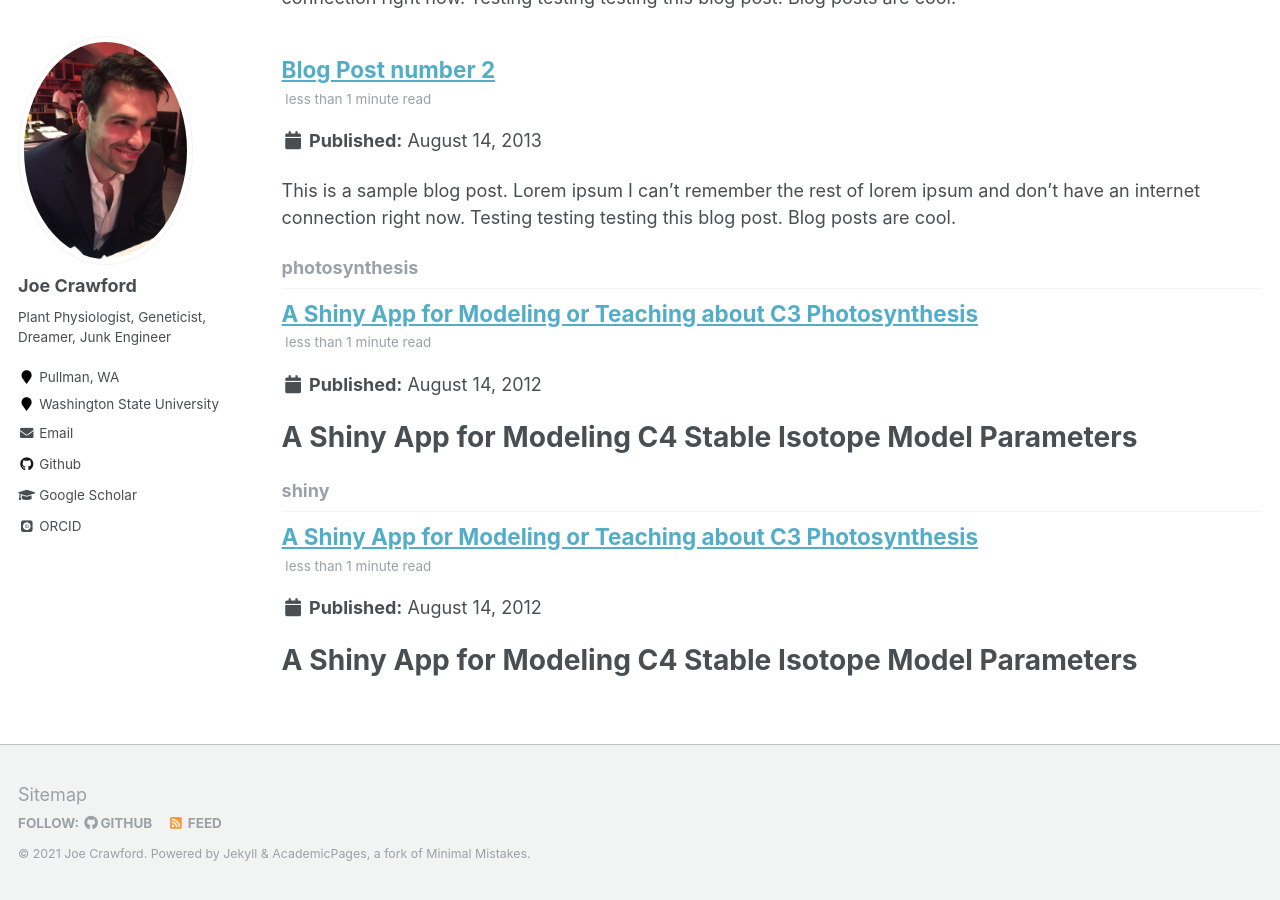
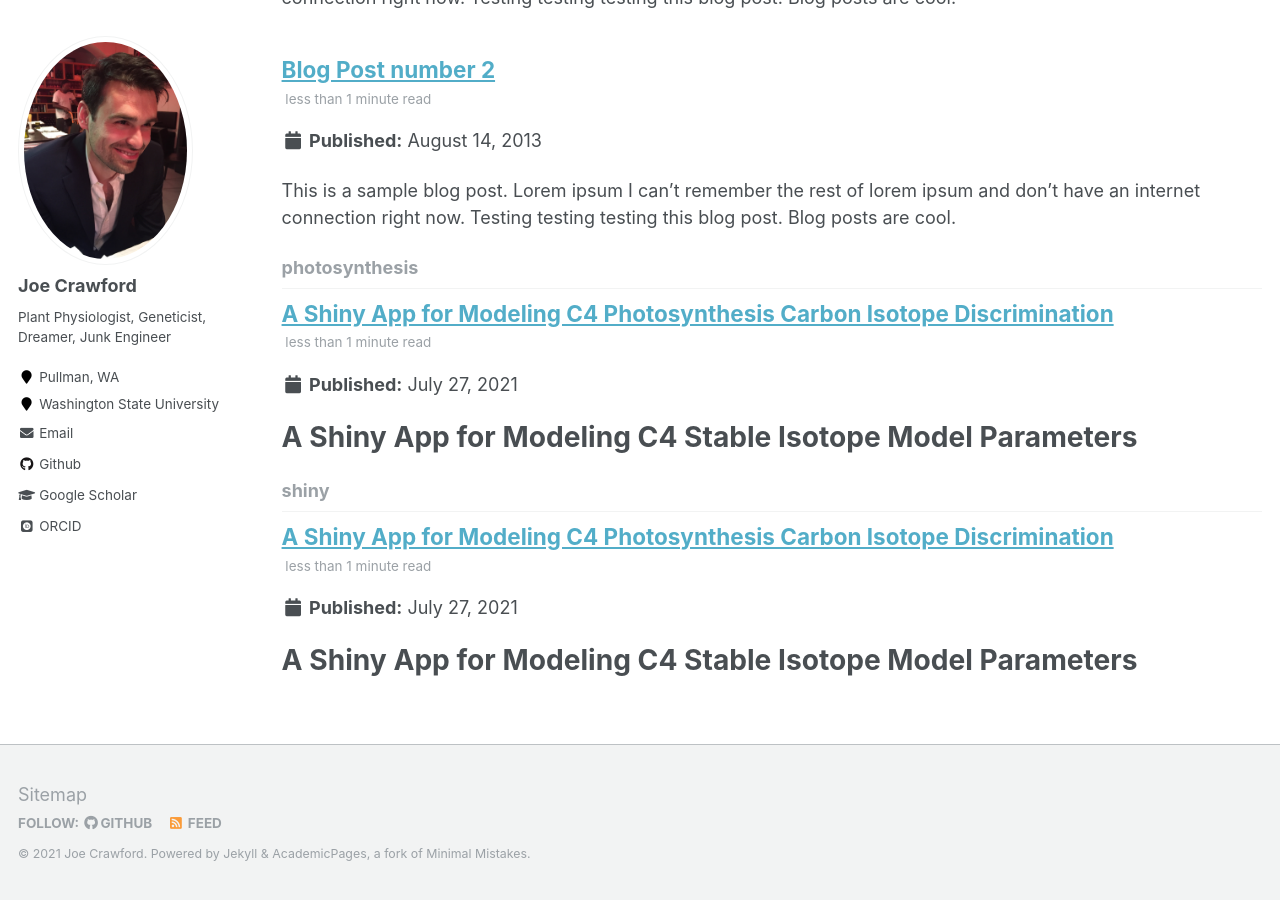
Before and after one commit to plant-physio/plant-physio.github.io, a Jekyll site: the page built from _pages/tag-archive.html, in a window 1280 px wide and 900 px high, scrolled down 2770 px. Built offline with Jekyll 4.4.1, drawn with Linux system fonts in a browser that asks for light colours; some web fonts are replaced; some of the changed text lies outside the part shown.

Commit message:
Update 2021-07-27-blog-R-c4-photosyn-isotope.md

```diff
--- a/_posts/2021-07-27-blog-R-c4-photosyn-isotope.md
+++ b/_posts/2021-07-27-blog-R-c4-photosyn-isotope.md
@@ -1,7 +1,7 @@
 ---
-title: 'A Shiny App for Modeling or Teaching about C3 Photosynthesis'
-date: 2012-08-14
-permalink: /posts/R c4 photosyn isotope app
+title: 'A Shiny App for Modeling C4 Photosynthesis Carbon Isotope Discrimination'
+date: 2021-07-27
+permalink: /posts/2021-07-27-blog-R-c4-photosyn-isotope.md
 tags:
   - R
   - shiny
```
